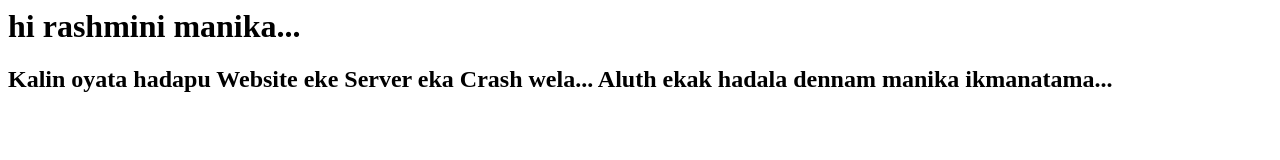
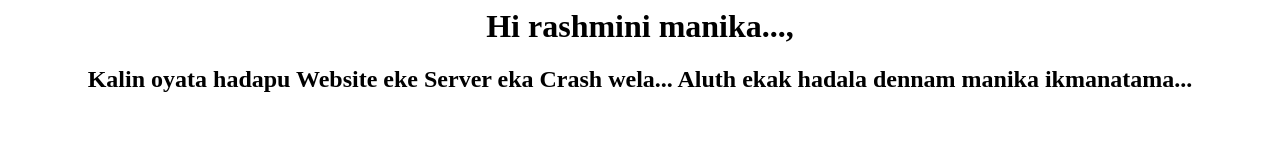
Before and after one commit to induwarauthsara/induwarauthsara..github.io, a plain HTML site: page index.html in a window 1280 px wide. Drawn offline with Linux system fonts and the light colour scheme.

Commit message:
Update index.html

```diff
--- a/index.html
+++ b/index.html
@@ -1,3 +1,4 @@
 <title>Love you Rashmini</title>
-<h1>hi rashmini manika...</h1>
+<center><h1>Hi rashmini manika...,</h1>
 <h2> Kalin oyata hadapu Website eke Server eka Crash wela... Aluth ekak hadala dennam manika ikmanatama... </h2>
+</center>
```
